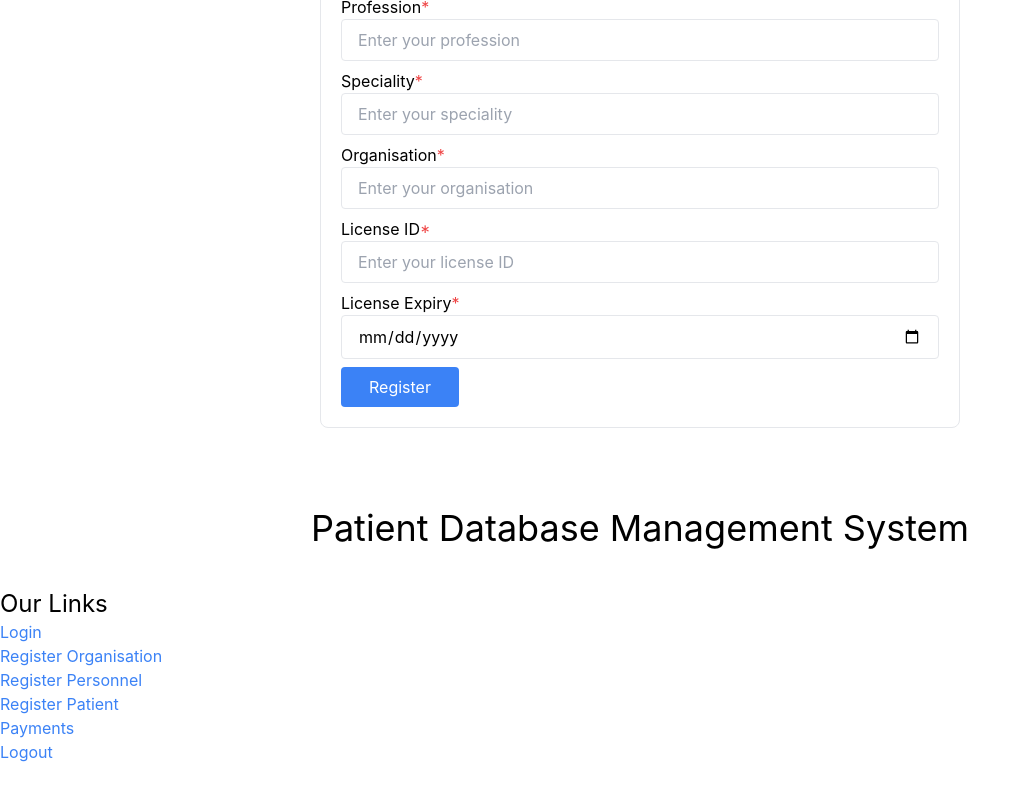
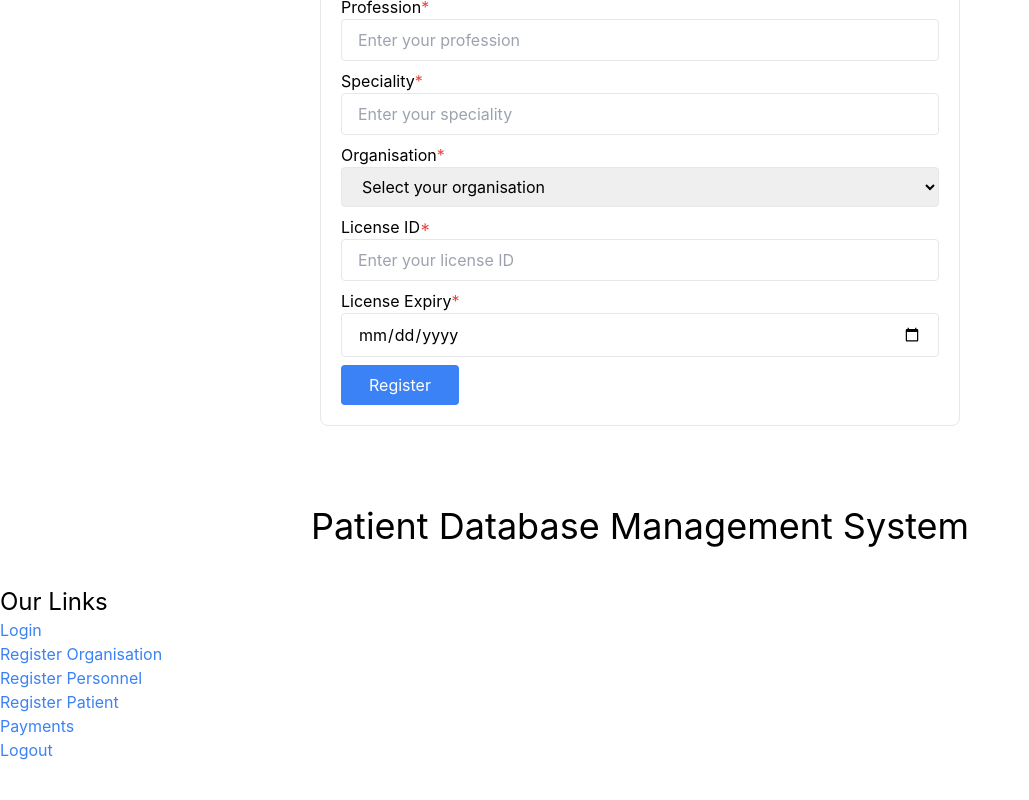
Before and after one commit to sc0rp10n-py/patient-data-management-system, a Next.js app: page /register-personnel in a window 1280 px wide. Shown: the part 976-1776 px from the top of the page, without its empty margins (0-1029 px from the left). Built offline with nearby package versions, Linux system fonts and the light colour scheme.

Commit message:
doct orgs mapping

```diff
--- a/data/users.json
+++ b/data/users.json
@@ -13,5 +13,36 @@
         "id": 1,
         "dateCreated": "2022-11-06T19:56:24.852Z",
         "dateUpdated": "2022-11-06T19:56:24.852Z"
+    },
+    {
+        "name": "Patient 1",
+        "email": "patient1@gmail.com",
+        "address": "Patien 1 Home",
+        "city": "Patien 1 City",
+        "country": "India",
+        "phone": "8473928173",
+        "bloodGroup": "A+",
+        "type": "patient",
+        "adminVerfiy": false,
+        "hash": "$2a$10$PXuiP1RZi/whs.iwY2WzpeNVHMKbXExrZXbo2HxSFKzXw6/Tz2jzy",
+        "id": 2,
+        "dateCreated": "2022-11-06T20:04:13.006Z",
+        "dateUpdated": "2022-11-06T20:04:13.006Z"
+    },
+    {
+        "name": "Org 1",
+        "email": "org1@gmail.com",
+        "address": "org 1 address",
+        "city": "org 1 city",
+        "country": "United States",
+        "phone": "2347892739",
+        "license": "234dfg3421",
+        "licenseExpiry": "2022-12-09",
+        "type": "Hospital",
+        "adminVerfiy": false,
+        "hash": "$2a$10$ITaYlPgcNCiqe8lewpIxLucPs.TrNxhd4dWXvYrC9nYGuBBZXpURu",
+        "id": 3,
+        "dateCreated": "2022-11-06T20:05:48.375Z",
+        "dateUpdated": "2022-11-06T20:05:48.375Z"
     }
 ]
--- a/pages/api/user/authenticate.js
+++ b/pages/api/user/authenticate.js
@@ -34,6 +34,7 @@ function authenticate(req, res) {
         phone: user.phone,
         bloodGroup: user.bloodGroup,
         type: user.type,
+        adminVerify: user.adminVerify,
         token
     });
 }
--- a/pages/register-personnel.js
+++ b/pages/register-personnel.js
@@ -2,6 +2,7 @@ import Link from "next/link";
 import { useState, useEffect } from "react";
 import { useRouter } from "next/router";
 import { userService } from "../services/userService";
+import users from "data/users.json";
 
 const RegisterPers = () => {
     const [name, setName] = useState("");
@@ -32,6 +33,18 @@ const RegisterPers = () => {
 
     const router = useRouter();
 
+    let organisations = [];
+
+    const orgOptions = () => {
+        users.map((user, i) => {
+            if (user.type === "Hospital") {
+                organisations.push(user.name);
+                console.log(organisations);
+            }
+        });
+    };
+
+    orgOptions();
     useEffect(() => {
         const checkPassword = () => {
             // const regex = /^(?=.*[a-z])(?=.*[A-Z])(?=.*\d)(?=.*[@$!%*?&])[A-Za-z\d@$!%*?&]{8,}$/;
@@ -129,7 +142,7 @@ const RegisterPers = () => {
     const handleDate = (expiryDate) => {
         const date = new Date();
         const year = date.getFullYear();
-        const month = date.getMonth()+1;
+        const month = date.getMonth() + 1;
         const day = date.getDate();
         const expiry = expiryDate.split("-");
         const expiryYear = expiry[0];
@@ -154,6 +167,18 @@ const RegisterPers = () => {
         }
         return true;
     };
+
+    const listOrg = () => {
+        const orgs = [];
+        for (let i = 0; i < organisations.length; i++) {
+            orgs.push(
+                <option key={i} value={organisations[i]}>
+                    {organisations[i]}
+                </option>
+            );
+        }
+        return orgs;
+    }
 
     return (
         <>
@@ -833,7 +858,22 @@ const RegisterPers = () => {
                                     Organisation
                                     <span className="text-red-500">*</span>
                                 </label>
-                                <input
+                                <select
+                                    id="organisation"
+                                    name="organisation"
+                                    className="border px-4 py-2 rounded"
+                                    value={organisation}
+                                    onChange={(e) =>
+                                        setOrganisation(e.target.value)
+                                    }
+                                    required
+                                >
+                                    <option value="Select your organisation">
+                                        Select your organisation
+                                    </option>
+                                    {listOrg()}
+                                </select>
+                                {/* <input
                                     type="text"
                                     id="organisation"
                                     name="organisation"
@@ -844,7 +884,7 @@ const RegisterPers = () => {
                                         setOrganisation(e.target.value)
                                     }
                                     required
-                                />
+                                /> */}
                             </div>
                             <div className="flex flex-col my-2">
                                 <label htmlFor="license">
```
